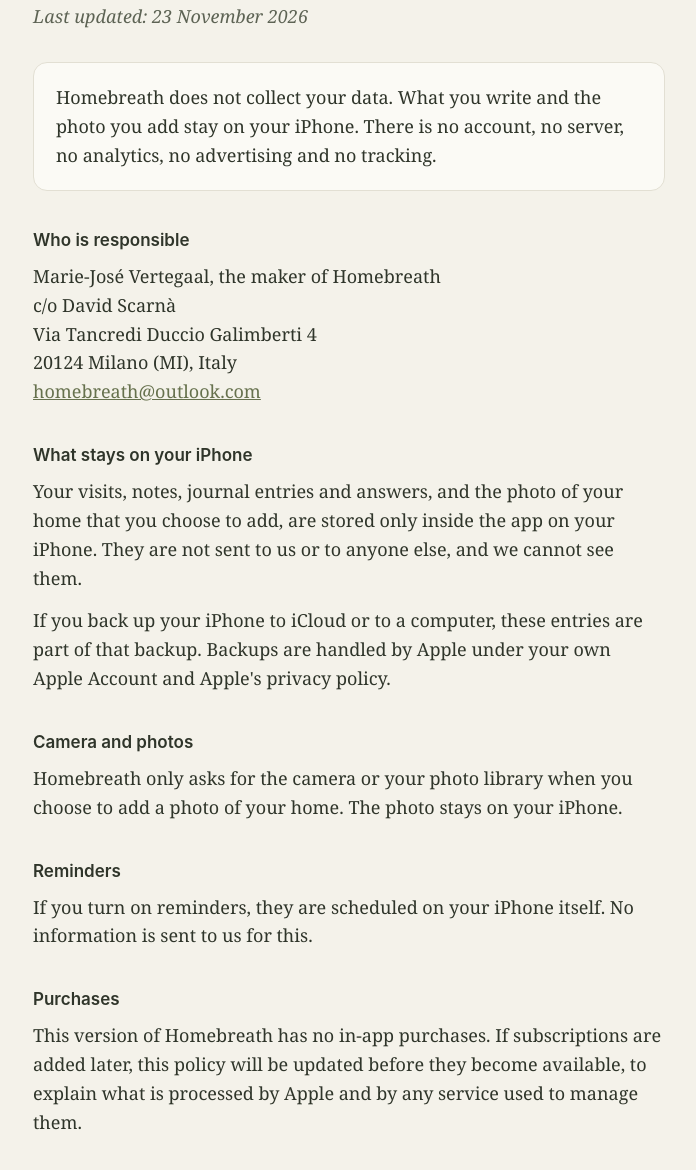
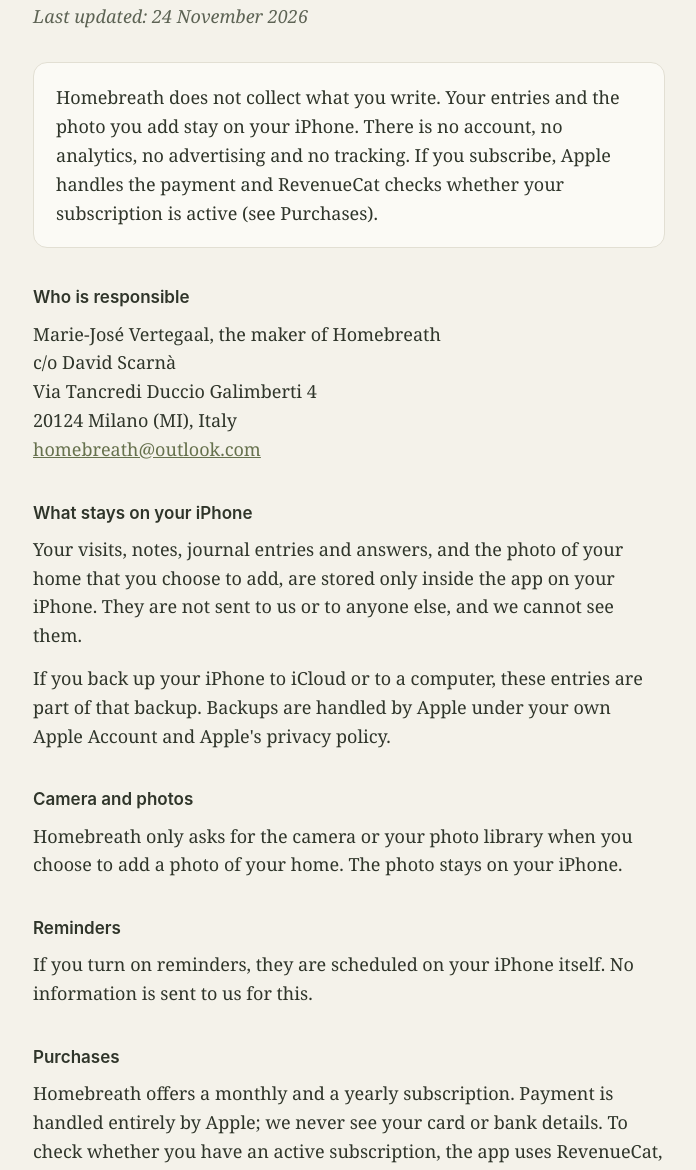
Before and after one commit to Homebreath/homebreath.github.io, a plain HTML site: page privacy/index.html in a window 1280 px wide. Shown: the part 122-1292 px from the top of the page, without its empty margins (291-987 px from the left). Drawn offline with Linux system fonts and the light colour scheme.

Commit message:
Privacybeleid: abonnementen en RevenueCat (sectie Purchases)
Co-Authored-By: Claude Opus 5.5 <noreply@anthropic.com>
Claude-Session: https://claude.ai/code/session_01URsLsQdo6Vde5BC8Y5QmSt

```diff
--- a/privacy/index.html
+++ b/privacy/index.html
@@ -10,10 +10,10 @@
 <main>
   <p class="kicker"><a href="/">Homebreath</a></p>
   <h1>Privacy Policy</h1>
-  <p class="sub">Last updated: 23 November 2026</p>
+  <p class="sub">Last updated: 24 November 2026</p>
 
   <div class="card">
-    <p>Homebreath does not collect your data. What you write and the photo you add stay on your iPhone. There is no account, no server, no analytics, no advertising and no tracking.</p>
+    <p>Homebreath does not collect what you write. Your entries and the photo you add stay on your iPhone. There is no account, no analytics, no advertising and no tracking. If you subscribe, Apple handles the payment and RevenueCat checks whether your subscription is active (see Purchases).</p>
   </div>
 
   <h2>Who is responsible</h2>
@@ -30,7 +30,7 @@
   <p>If you turn on reminders, they are scheduled on your iPhone itself. No information is sent to us for this.</p>
 
   <h2>Purchases</h2>
-  <p>This version of Homebreath has no in-app purchases. If subscriptions are added later, this policy will be updated before they become available, to explain what is processed by Apple and by any service used to manage them.</p>
+  <p>Homebreath offers a monthly and a yearly subscription. Payment is handled entirely by Apple; we never see your card or bank details. To check whether you have an active subscription, the app uses RevenueCat, a service that manages app subscriptions. RevenueCat receives an anonymous app user ID created on your iPhone, your purchase history from Apple and basic device information such as the app version and country. It does not receive your name or email address, and it is not used for advertising or tracking. RevenueCat's privacy policy is at <a href="https://www.revenuecat.com/privacy">https://www.revenuecat.com/privacy</a>. You can manage or cancel your subscription in your iPhone settings under your Apple Account.</p>
 
   <h2>Apple</h2>
   <p>When you download Homebreath, Apple processes information about that download under its own privacy policy. If you have chosen to share analytics with app developers in your iPhone settings, Apple may give us anonymous crash reports. These do not identify you.</p>
```
